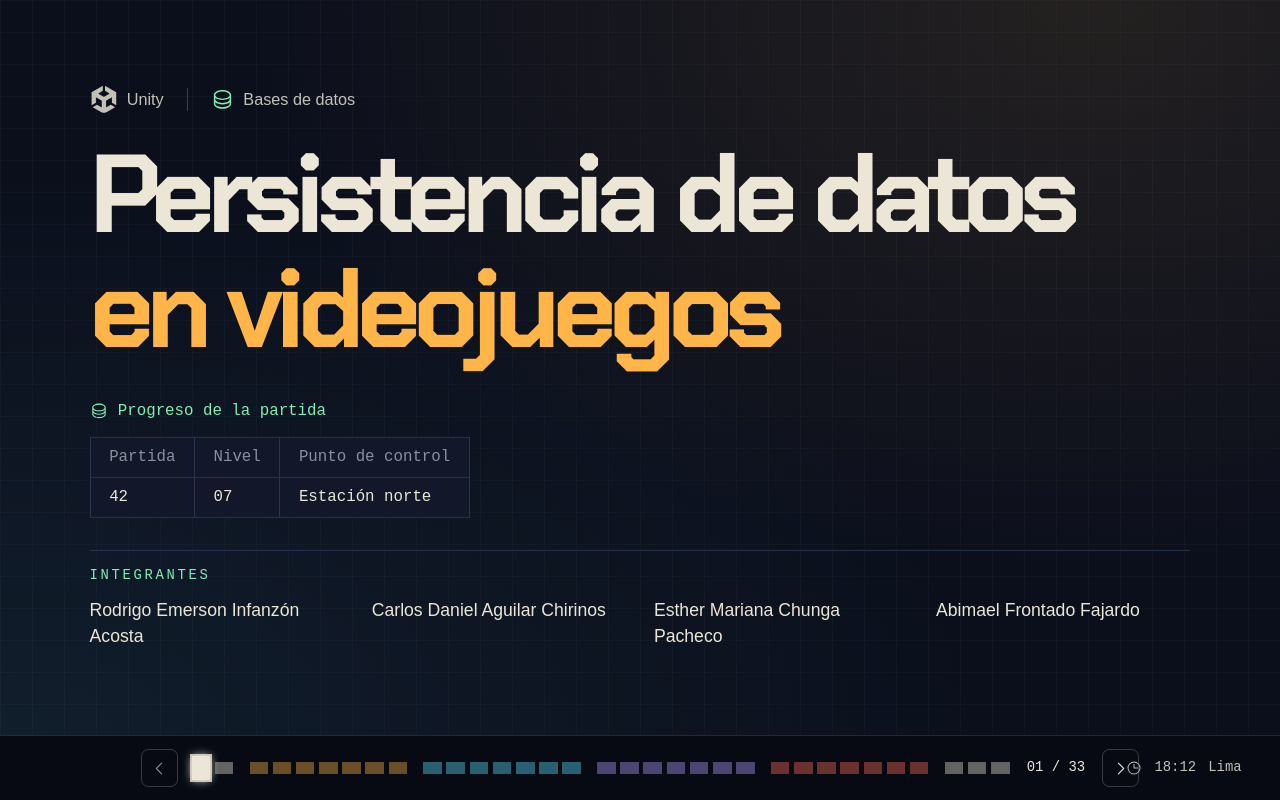
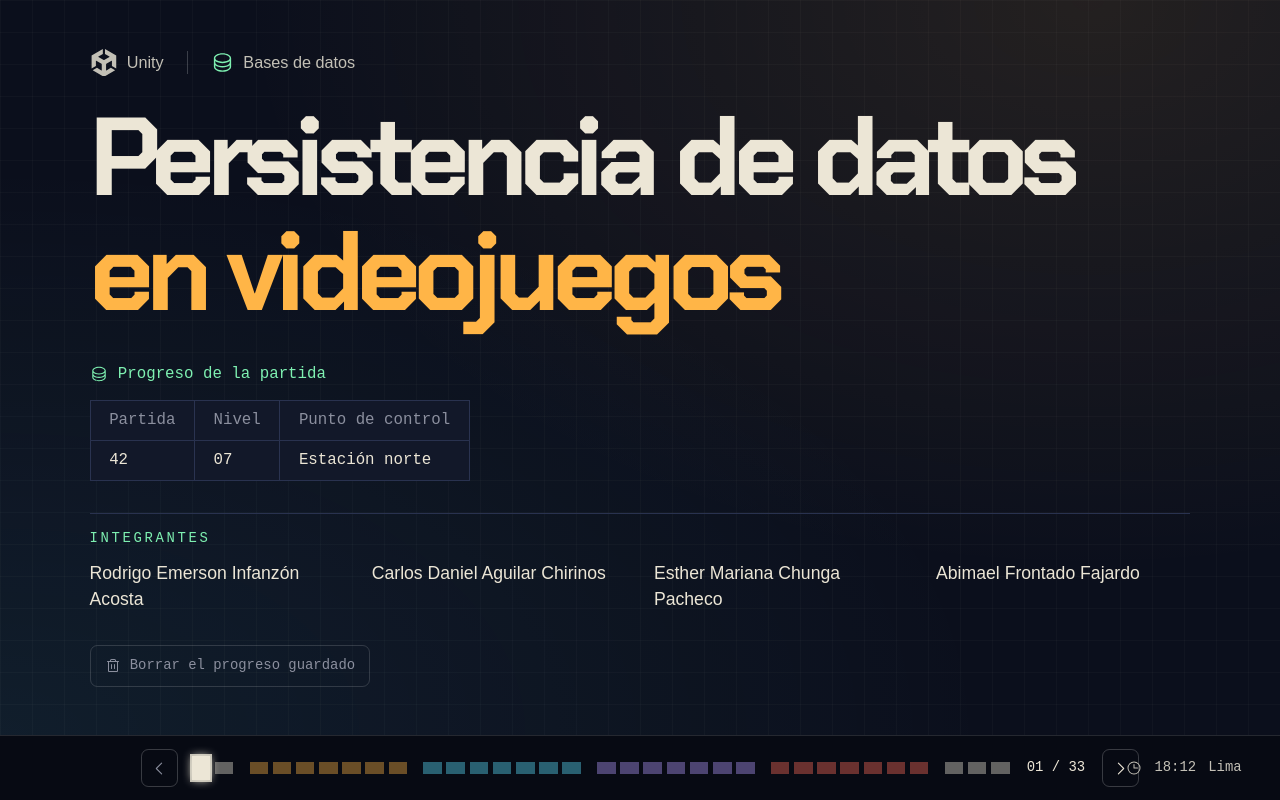
Before and after one commit to iamrodrigodev/diapositiva-videojuegos, a React (Vite) app: page /#1 in a window 1280 px wide. Built offline with nearby package versions, Linux system fonts and the light colour scheme.

Commit message:
Portada: botón para borrar el progreso guardado

```diff
--- a/src/slides/01_Portada/index.tsx
+++ b/src/slides/01_Portada/index.tsx
@@ -1,4 +1,4 @@
-import { DatabaseIcon } from '@phosphor-icons/react'
+import { DatabaseIcon, TrashIcon } from '@phosphor-icons/react'
 import { motion, useReducedMotion } from 'framer-motion'
 import { siUnity } from 'simple-icons'
 import { fadeUp, stagger } from '../../lib/motion'
@@ -9,6 +9,12 @@ const INTEGRANTES = [
   'Esther Mariana Chunga Pacheco',
   'Abimael Frontado Fajardo',
 ]
+
+function borrarProgreso() {
+  if (!window.confirm('¿Borrar el avance de todos los juegos y pestañas? No se puede deshacer.')) return
+  Object.keys(localStorage).filter((k) => k.startsWith('diapos:')).forEach((k) => localStorage.removeItem(k))
+  location.reload()
+}
 
 export default function Portada() {
   const reducedMotion = useReducedMotion() === true
@@ -57,6 +63,11 @@ export default function Portada() {
           {INTEGRANTES.map((nombre) => <li key={nombre}>{nombre}</li>)}
         </ul>
       </motion.section>
+      <motion.div variants={fadeUp}>
+        <button type="button" onClick={borrarProgreso} className="flex min-h-9 items-center gap-2 rounded-[0.4rem] border border-white/15 px-3 font-mono text-xs text-muted hover:border-coral/60 hover:text-coral focus-visible:outline-2 focus-visible:outline-cyan">
+          <TrashIcon aria-hidden="true" size={16} /> Borrar el progreso guardado
+        </button>
+      </motion.div>
     </motion.div>
   )
 }
```
